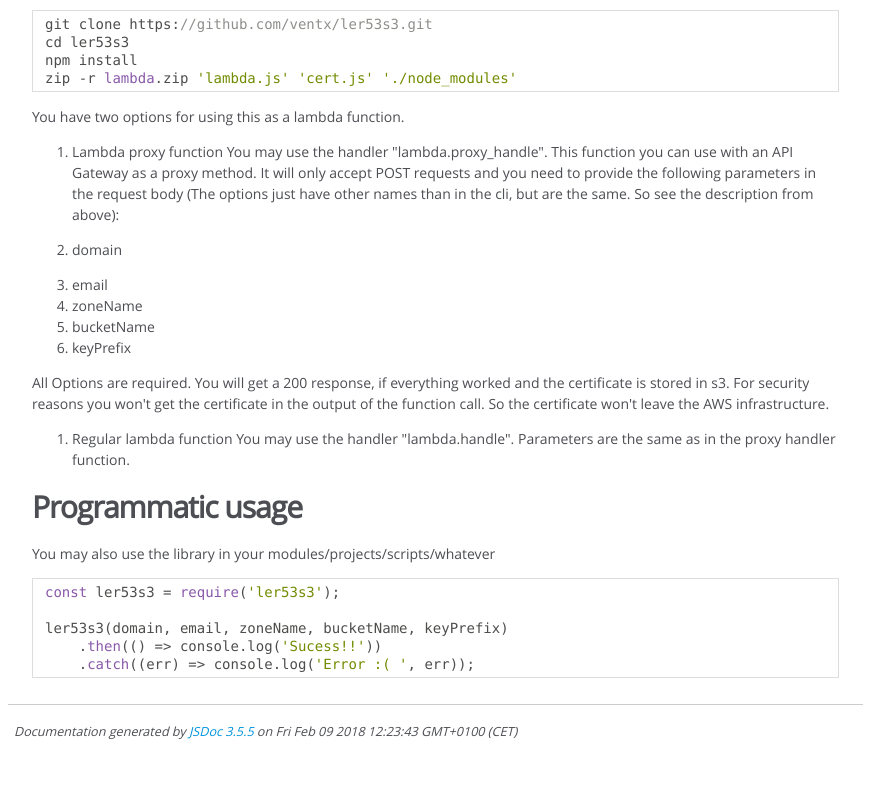
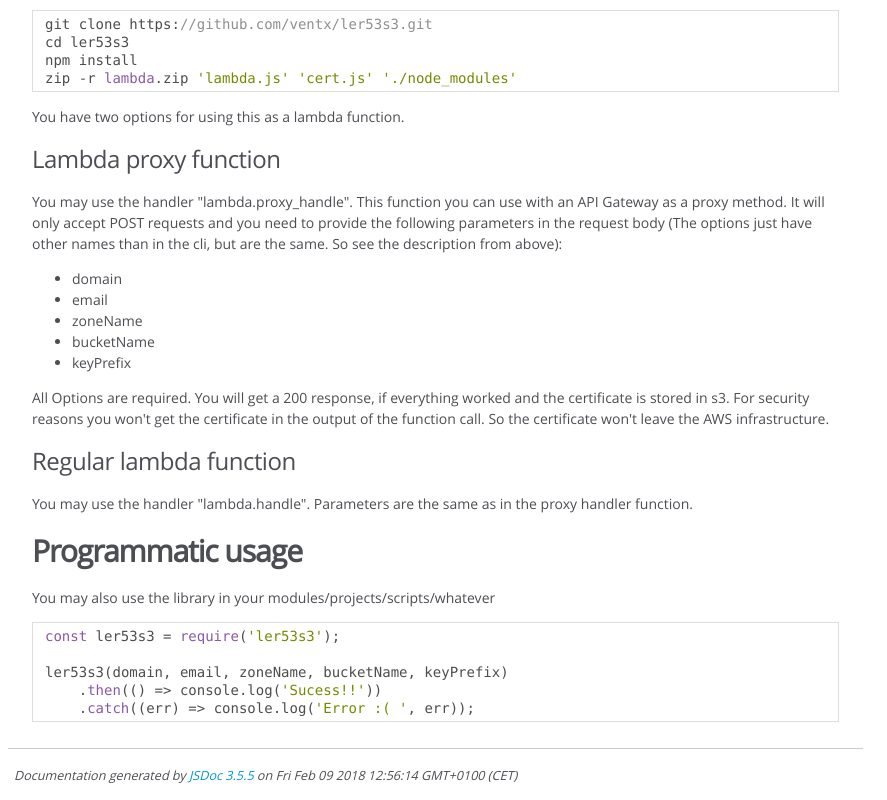
Before and after one commit to ventx/ler53s3, a website: page docs/index.html in a window 1280 px wide. Shown: the part 675-1475 px from the top of the page, without its empty margins (0-887 px from the left). Before the commit the page ends 1431 px from the top, so only its background shows below. Drawn offline with Linux system fonts and the light colour scheme.

Commit message:
jsdoc display fix

```diff
--- a/docs/index.html
+++ b/docs/index.html
@@ -62,24 +62,18 @@ ler53s3 -d &quot;host.myreallycoolanduniquedomainnamethatguaranteeddoesexistspro
 cd ler53s3
 npm install
 zip -r lambda.zip 'lambda.js' 'cert.js' './node_modules'</code></pre><p>You have two options for using this as a lambda function. </p>
-<ol>
-<li><p>Lambda proxy function
-You may use the handler &quot;lambda.proxy_handle&quot;. This function you can use with an API Gateway as a proxy
-method. It will only accept POST requests and you need to provide the following parameters in the request body (The options just have other names than in the cli, but are the same. So see the description from above):</p>
-</li>
-<li><p>domain</p>
-</li>
+<h3>Lambda proxy function</h3><p>You may use the handler &quot;lambda.proxy_handle&quot;. This function you can use with an API Gateway as a proxy
+method. It will only accept POST requests and you need to provide the following parameters in the request body (The options just have other names than in the cli, but are the same. So see the description from above):  </p>
+<ul>
+<li>domain</li>
 <li>email</li>
 <li>zoneName</li>
 <li>bucketName</li>
 <li>keyPrefix</li>
-</ol>
+</ul>
 <p>All Options are required. You will get a 200 response, if everything worked and the certificate is stored
 in s3. For security reasons you won't get the certificate in the output of the function call. So the certificate won't leave the AWS infrastructure.</p>
-<ol>
-<li>Regular lambda function
-You may use the handler &quot;lambda.handle&quot;. Parameters are the same as in the proxy handler function.</li>
-</ol>
+<h3>Regular lambda function</h3><p>You may use the handler &quot;lambda.handle&quot;. Parameters are the same as in the proxy handler function.</p>
 <h2>Programmatic usage</h2><p>You may also use the library in your modules/projects/scripts/whatever</p>
 <pre class="prettyprint source lang-javascript"><code>const ler53s3 = require('ler53s3');
 
@@ -102,7 +96,7 @@ ler53s3(domain, email, zoneName, bucketName, keyPrefix)
 <br class="clear">
 
 <footer>
-    Documentation generated by <a href="https://github.com/jsdoc3/jsdoc">JSDoc 3.5.5</a> on Fri Feb 09 2018 12:23:43 GMT+0100 (CET)
+    Documentation generated by <a href="https://github.com/jsdoc3/jsdoc">JSDoc 3.5.5</a> on Fri Feb 09 2018 12:56:14 GMT+0100 (CET)
 </footer>
 
 <script> prettyPrint(); </script>
```
Also changed, not shown: docs/cert.js.html (+1 -1 lines), README.md.
